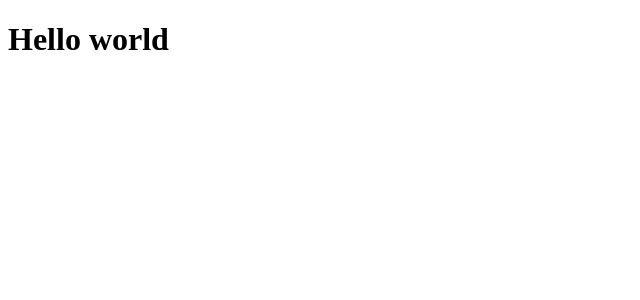
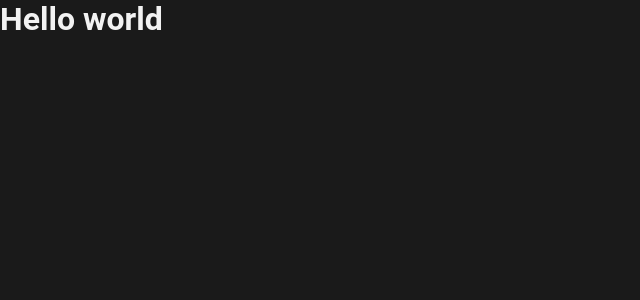
Before and after one commit to ismaelnt/rocketodo, a React (Vite) app: page / in a window 1280 px wide. Shown: the top 300 px of the page, without its empty margins (0-640 px from the left). Built offline with nearby package versions, Linux system fonts and the light colour scheme.

Commit message:
style: global

```diff
--- /dev/null
+++ b/src/global.scss
@@ -0,0 +1,56 @@
+:root {
+  --gray-100: #F2F2F2;
+  --gray-200: #D9D9D9;
+  --gray-400: #454545;
+  --gray-500: #333333;
+  --gray-600: #262626;
+  --gray-700: #1A1A1A;
+  --gray-900: #0D0D0D;
+
+  --purple-500: #8284FA;
+  --purple-700: #5E60CE;
+
+  --blue-500: #4EA8DE;
+  --blue-700: #1E6F9F;
+
+  --red-500: #E25858;
+}
+
+* {
+  margin: 0;
+  padding: 0;
+  box-sizing: border-box;
+}
+
+body {
+  background: var(--gray-700);
+  color: var(--gray-100);
+  -webkit-font-smoothing: antialiased;
+}
+
+body, input, textarea, button {
+  font-family: 'Roboto', sans-serif;
+  font-weight: 400;
+  font-size: 1rem;
+}
+
+button {
+  cursor: pointer;
+}
+
+a {
+  color: inherit;
+  text-decoration: none;
+}
+
+@media (max-width: 1080px) {
+  html {
+    font-size: 93.75%;
+  }
+}
+
+@media (max-width: 720px) {
+  html {
+    font-size: 87.5%;
+  }
+}
--- a/src/main.tsx
+++ b/src/main.tsx
@@ -1,6 +1,7 @@
 import React from 'react';
 import ReactDOM from 'react-dom/client';
 import { App } from './App';
+import './global.scss';
 
 ReactDOM.createRoot(document.getElementById('root')!).render(
   <React.StrictMode>
```
